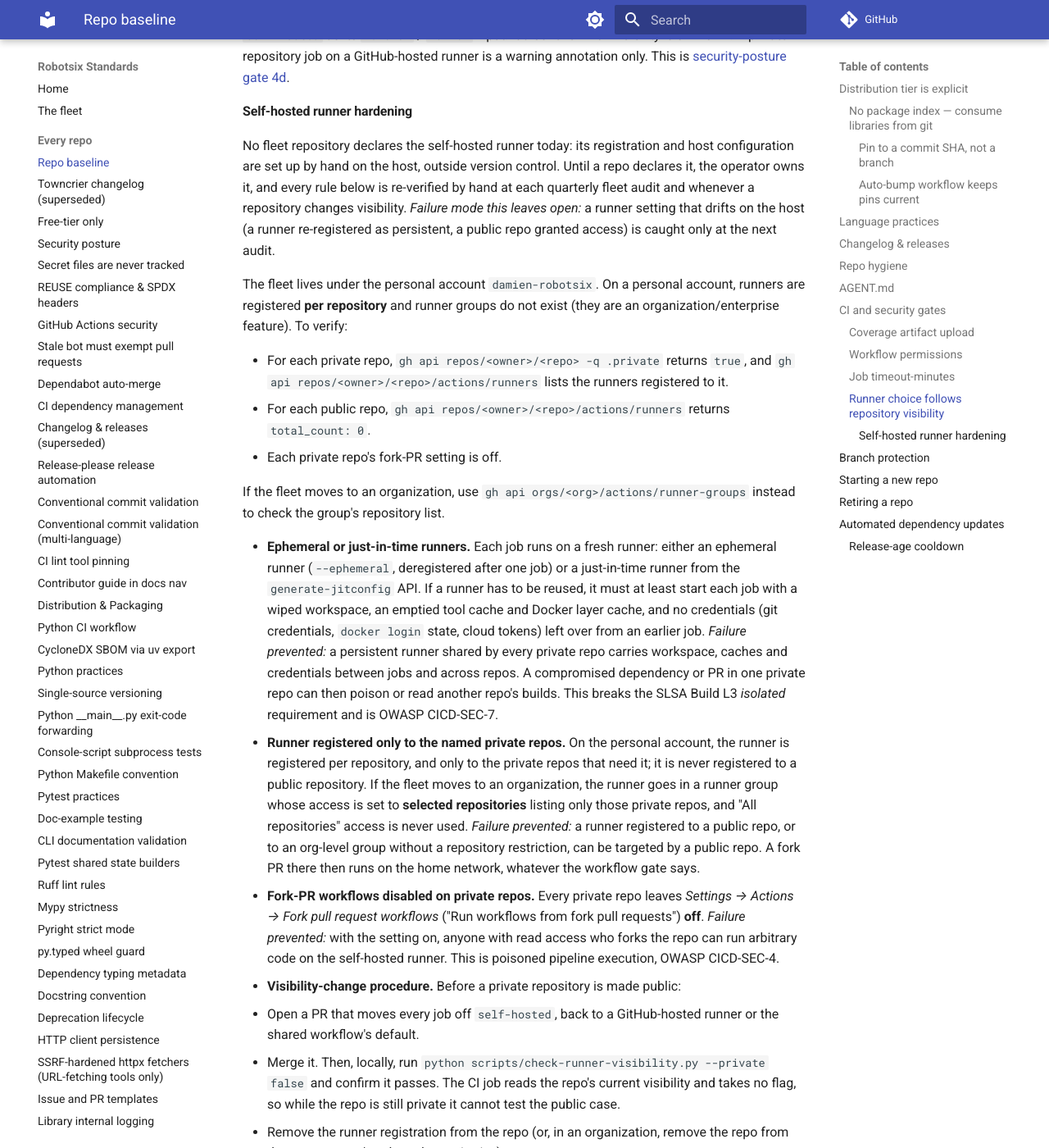
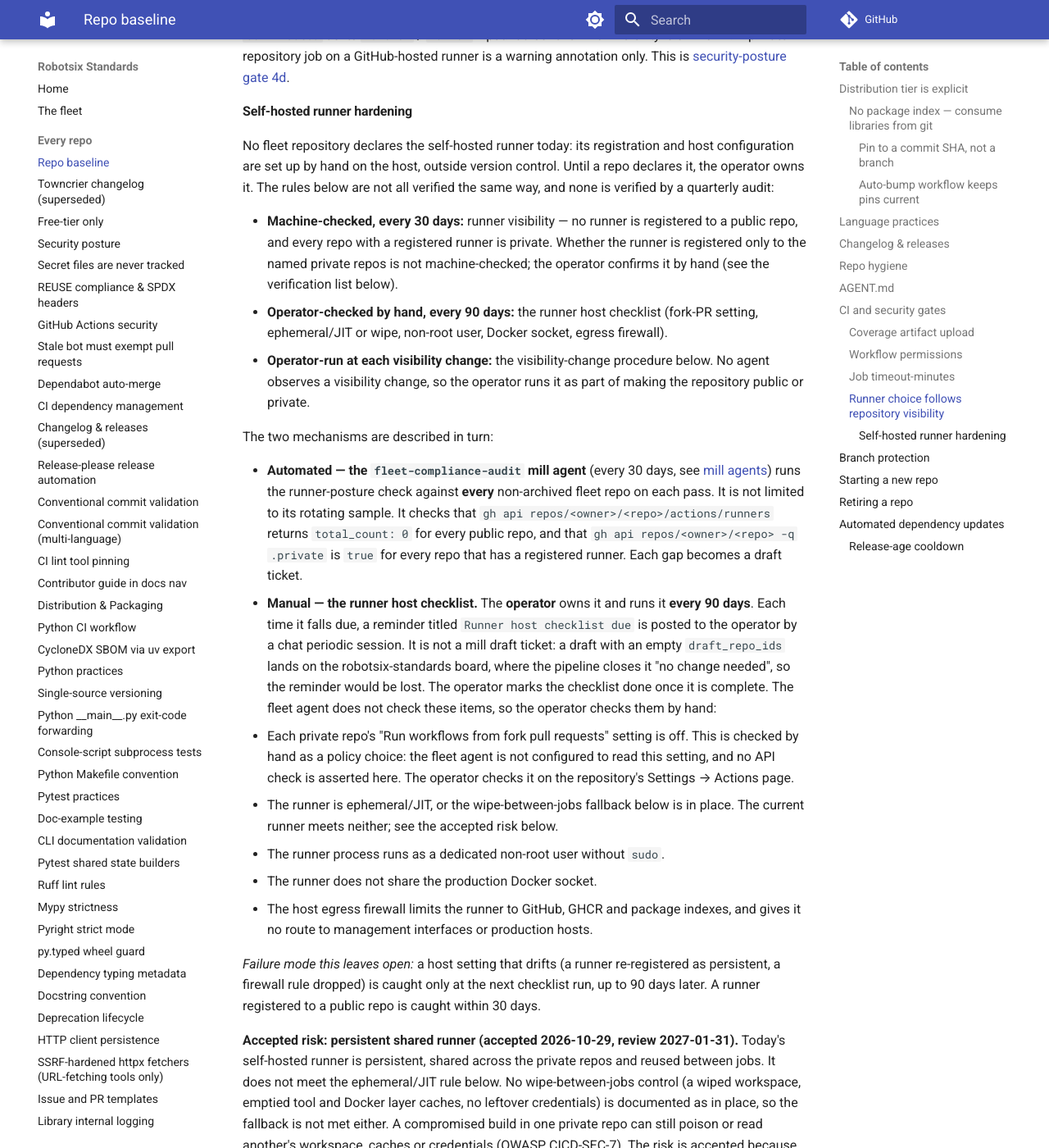
Before and after one commit to damien-robotsix/robotsix-standards, an MkDocs documentation site: the page built from docs/repo-baseline.md, in a window 1280 px wide and 1400 px high, scrolled down 9239 px. Shown: the whole window at 82% size. Built offline with MkDocs 1.6.1 and Material for MkDocs 9.7.7, drawn with Linux system fonts in a browser that asks for light colours; comment, search, counter and statistics services are not loaded; some of the changed text lies outside the part shown.

Commit message:
chore: Self-hosted runner hardening: the rules are supposed to be re-checked at a 'quarterly fleet audit' that doesn't exist, and the current runner already breaks the ephemeral rule (20261029T140242Z-self-hosted-runner-hardening-the-rules-a-cfe7) (#480)
* chore: Self-hosted runner hardening: the rules are supposed to be re-checked at a 'quarterly fleet audit' that doesn't exist, and the current runner already breaks the ephemeral rule (20261029T140242Z-self-hosted-runner-hardening-the-rules-a-cfe7)

* chore: Self-hosted runner hardening: the rules are supposed to be re-checked at a 'quarterly fleet audit' that doesn't exist, and the current runner already breaks the ephemeral rule (20261029T140242Z-self-hosted-runner-hardening-the-rules-a-cfe7)

* chore: Self-hosted runner hardening: the rules are supposed to be re-checked at a 'quarterly fleet audit' that doesn't exist, and the current runner already breaks the ephemeral rule (20261029T140242Z-self-hosted-runner-hardening-the-rules-a-cfe7)

---------

Co-authored-by: robotsix-mill <mill@robotsix.local>

```diff
--- a/docs/repo-baseline.md
+++ b/docs/repo-baseline.md
@@ -441,11 +441,71 @@ runner is a warning annotation only. This is
 
 No fleet repository declares the self-hosted runner today: its registration
 and host configuration are set up by hand on the host, outside version
-control. Until a repo declares it, the operator owns it, and every rule below
-is re-verified by hand at each quarterly fleet audit and whenever a
-repository changes visibility. *Failure mode this leaves open:* a runner
-setting that drifts on the host (a runner re-registered as persistent, a
-public repo granted access) is caught only at the next audit.
+control. Until a repo declares it, the operator owns it. The rules below are
+not all verified the same way, and none is verified by a quarterly audit:
+
+- **Machine-checked, every 30 days:** runner visibility — no runner is
+  registered to a public repo, and every repo with a registered runner is
+  private. Whether the runner is registered only to the named private repos
+  is not machine-checked; the operator confirms it by hand (see the
+  verification list below).
+- **Operator-checked by hand, every 90 days:** the runner host checklist
+  (fork-PR setting, ephemeral/JIT or wipe, non-root user, Docker socket,
+  egress firewall).
+- **Operator-run at each visibility change:** the visibility-change
+  procedure below. No agent observes a visibility change, so the operator
+  runs it as part of making the repository public or private.
+
+The two mechanisms are described in turn:
+
+- **Automated — the `fleet-compliance-audit` mill agent** (every 30 days,
+  see [mill agents](mill-agents.md#fleet-compliance-audit)) runs the
+  runner-posture check against **every** non-archived fleet repo on each
+  pass. It is not limited to its rotating sample. It checks that
+  `gh api repos/<owner>/<repo>/actions/runners` returns `total_count: 0`
+  for every public repo, and that `gh api repos/<owner>/<repo> -q .private`
+  is `true` for every repo that has a registered runner. Each gap becomes a
+  draft ticket.
+- **Manual — the runner host checklist.** The **operator** owns it and runs
+  it **every 90 days**. Each time it falls due, a reminder titled
+  `Runner host checklist due` is posted to the operator by a chat periodic
+  session. It is not a mill draft ticket: a draft with an empty
+  `draft_repo_ids` lands on the robotsix-standards board, where the pipeline
+  closes it "no change needed", so the reminder would be lost. The operator
+  marks the checklist done once it is complete. The fleet agent does not
+  check these items, so the operator checks them by hand:
+  1. Each private repo's "Run workflows from fork pull requests" setting is
+     off. This is checked by hand as a policy choice: the fleet agent is not
+     configured to read this setting, and no API check is asserted here. The
+     operator checks it on the repository's Settings → Actions page.
+  2. The runner is ephemeral/JIT, or the wipe-between-jobs fallback below
+     is in place. The current runner meets neither; see the accepted risk
+     below.
+  3. The runner process runs as a dedicated non-root user without `sudo`.
+  4. The runner does not share the production Docker socket.
+  5. The host egress firewall limits the runner to GitHub, GHCR and package
+     indexes, and gives it no route to management interfaces or production
+     hosts.
+
+*Failure mode this leaves open:* a host setting that drifts (a runner
+re-registered as persistent, a firewall rule dropped) is caught only at the
+next checklist run, up to 90 days later. A runner registered to a public repo
+is caught within 30 days.
+
+**Accepted risk: persistent shared runner (accepted 2026-10-29, review
+2027-01-31).** Today's self-hosted runner is persistent, shared across the
+private repos and reused between jobs. It does not meet the
+ephemeral/JIT rule below. No wipe-between-jobs control (a wiped workspace,
+emptied tool and Docker layer caches, no leftover credentials) is documented
+as in place, so the fallback is not met either. A compromised build in one
+private repo can still poison or read another's workspace, caches or
+credentials (OWASP CICD-SEC-7). The risk is accepted because every repo on
+the runner is a private, operator-owned repo, and fork-PR workflows are off
+there. Before the review date, the runner is either moved to ephemeral/JIT
+registration or given the wipe controls, and checklist item 2 then records
+which one. This risk is separate from the provenance accepted risk in
+[SLSA Build Track](security-posture.md#slsa-build-track), and it is listed in
+the security-posture [Audit](security-posture.md#audit) table.
 
 The fleet lives under the personal account `damien-robotsix`. On a personal
 account, runners are registered **per repository** and runner groups do not
```
Also changed, not shown: docs/security-posture.md (+11 -4 lines), 1 other file.
